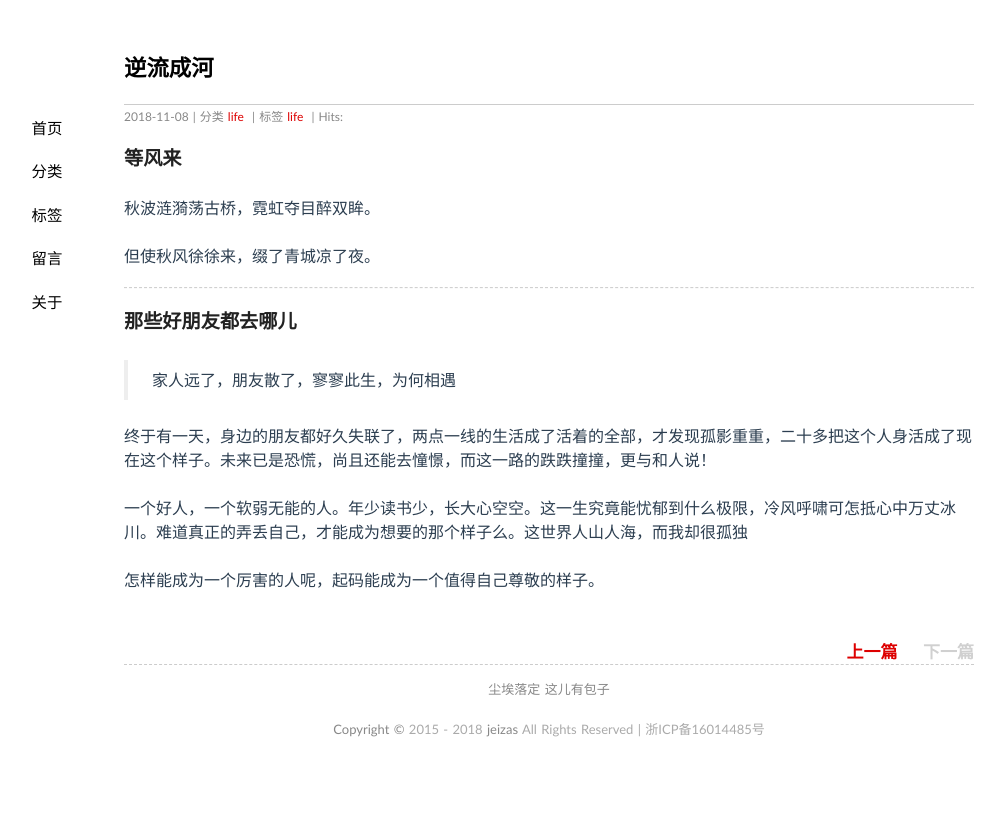
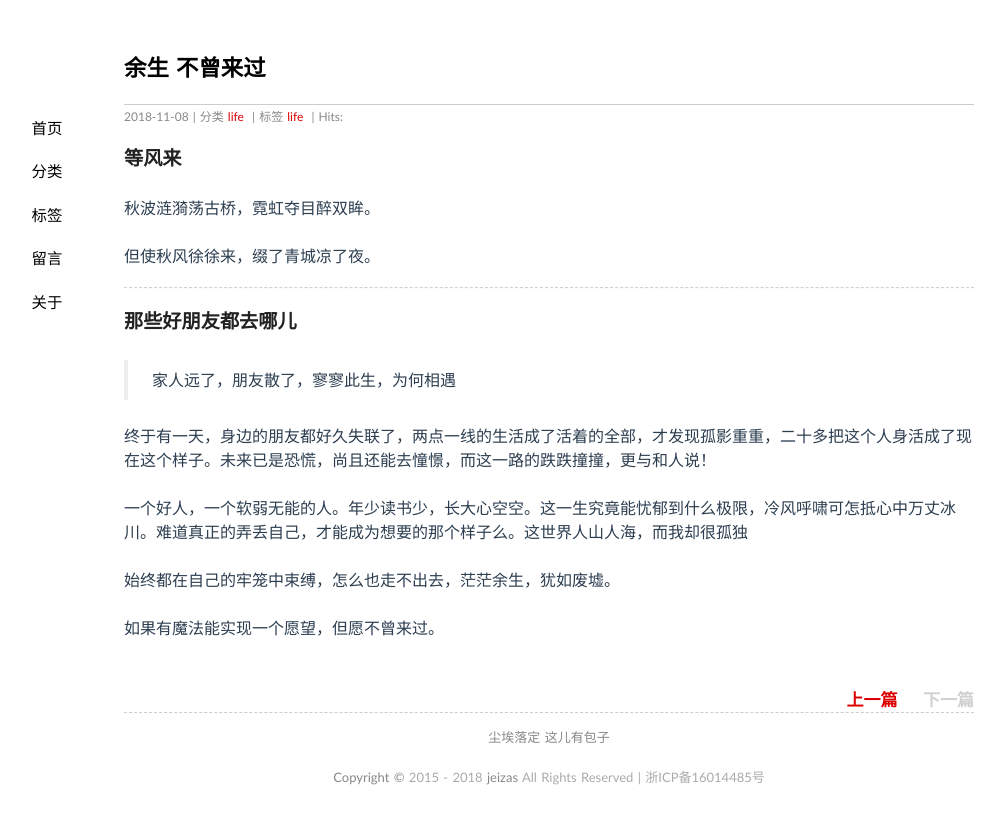
Before and after one commit to jeizas/jeizas.github.io, a Jekyll site: the page built from _posts/2018-11-08-why.md, in a window 1280 px wide. Shown: the top 824 px of the page, without its empty margins (91-1096 px from the left). Built offline with Jekyll 4.4.1, drawn with Linux system fonts in a browser that asks for light colours; nearby versions of some CDN libraries; comment, search, counter and statistics services are not loaded.

Commit message:
modified:   _posts/2018-11-08-why.md

```diff
--- a/_posts/2018-11-08-why.md
+++ b/_posts/2018-11-08-why.md
@@ -1,6 +1,6 @@
 ---
 layout: post
-title: "逆流成河"
+title: "余生 不曾来过"
 date: 2018-11-08 23:23
 categories: [life]
 tags: life
@@ -22,4 +22,6 @@ tags: life
 
 一个好人，一个软弱无能的人。年少读书少，长大心空空。这一生究竟能忧郁到什么极限，冷风呼啸可怎抵心中万丈冰川。难道真正的弄丢自己，才能成为想要的那个样子么。这世界人山人海，而我却很孤独
 
-怎样能成为一个厉害的人呢，起码能成为一个值得自己尊敬的样子。
+始终都在自己的牢笼中束缚，怎么也走不出去，茫茫余生，犹如废墟。
+
+如果有魔法能实现一个愿望，但愿不曾来过。
```
